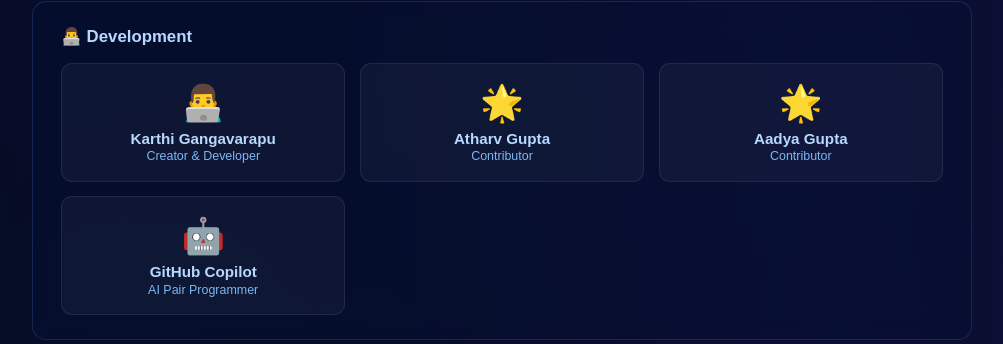
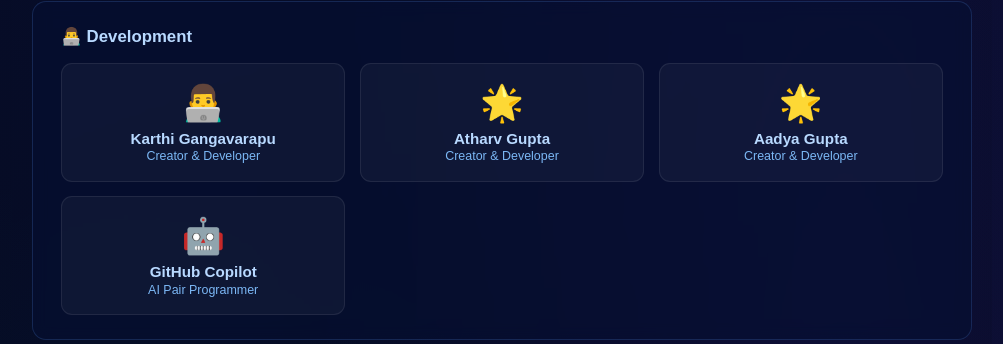
Before and after one commit to CrustyWinner84/Floodwise, a Flask app: page /credits in a window 1280 px wide. Shown: the part 255-599 px from the top of the page, without its empty margins (138-1141 px from the left). Run offline with Flask 2, Linux system fonts and the light colour scheme; some web fonts are replaced.

Commit message:
chore: set Atharv and Aadya roles to Creator & Developer

```diff
--- a/weather_app/templates/credits.html
+++ b/weather_app/templates/credits.html
@@ -91,12 +91,12 @@
       <div class="person-card">
         <div class="person-avatar">🌟</div>
         <div class="person-name">Atharv Gupta</div>
-        <div class="person-role">Contributor</div>
+        <div class="person-role">Creator &amp; Developer</div>
       </div>
       <div class="person-card">
         <div class="person-avatar">🌟</div>
         <div class="person-name">Aadya Gupta</div>
-        <div class="person-role">Contributor</div>
+        <div class="person-role">Creator &amp; Developer</div>
       </div>
       <div class="person-card">
         <div class="person-avatar">🤖</div>
```
